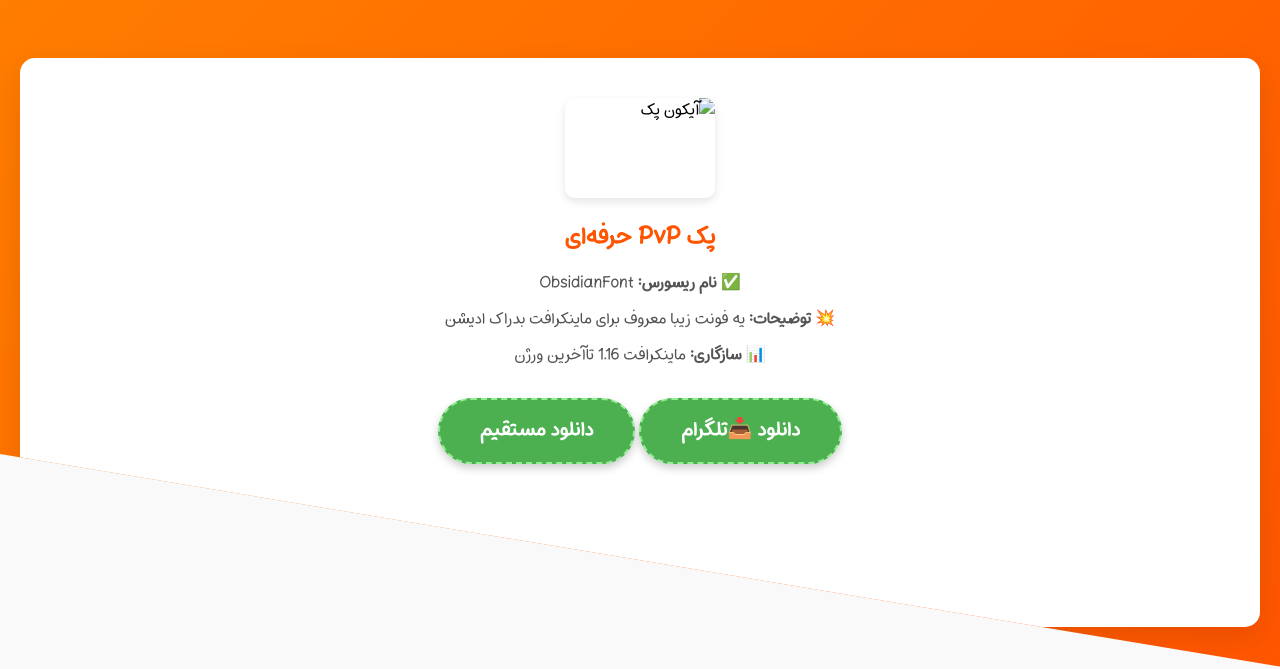
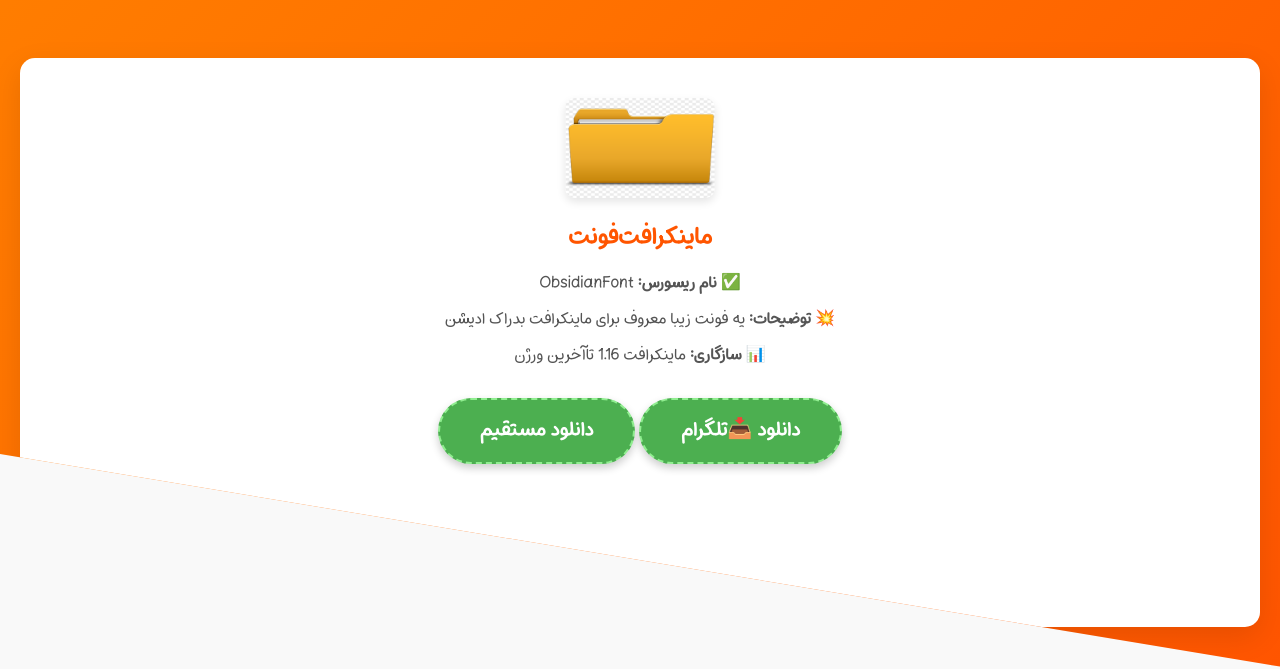
Before and after one commit to s786mc/PvPPacks786, a plain HTML site: page packs/obs_font.htm in a window 1280 px wide. Shown: the part 142-811 px from the top of the page. Drawn offline with Linux system fonts and the light colour scheme; a web font is replaced by a local one.

Commit message:
Update obs_font.htm

```diff
--- a/packs/obs_font.htm
+++ b/packs/obs_font.htm
@@ -35,10 +35,10 @@
     <section class="diagonal-section">
         <div class="content">
             <div class="pack-info">
-                <img src="../image/" alt="آیکون پک" class="pack-icon" onclick="showAlert()">
+                <img src="../image/pack.png" alt="آیکون پک" class="pack-icon" onclick="showAlert()">
 
                 <div class="pack-details">
-                    <h2>پک PvP حرفه‌ای</h2>
+                    <h2>ماینکرافت‌فونت</h2>
                     <p><strong>✅ نام ریسورس:</strong>
                       ObsidianFont
                     </p>
```
